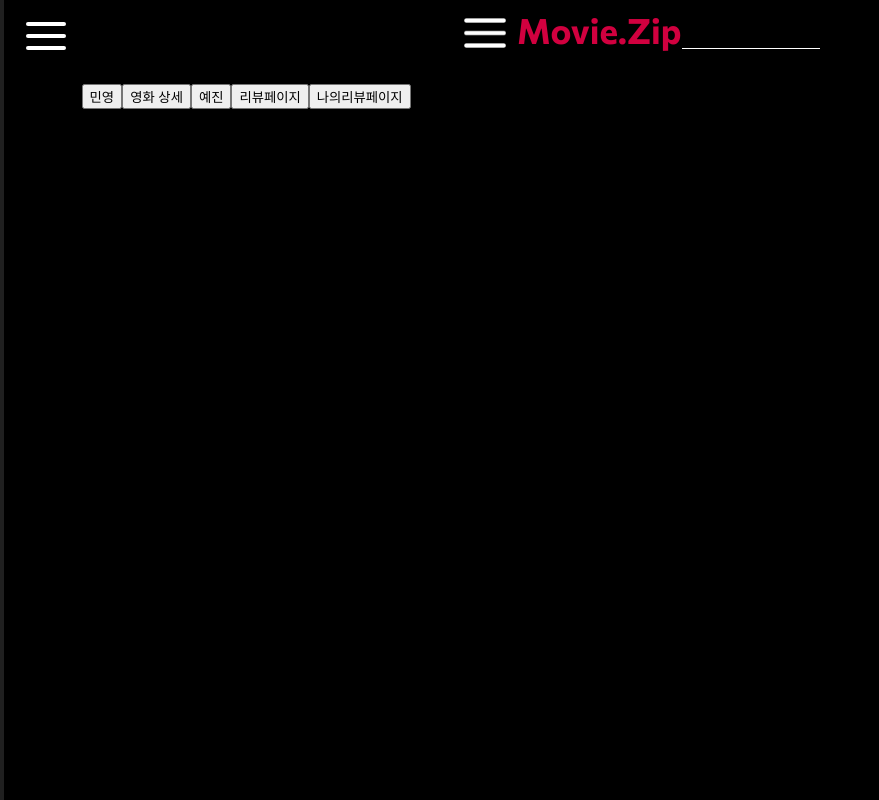
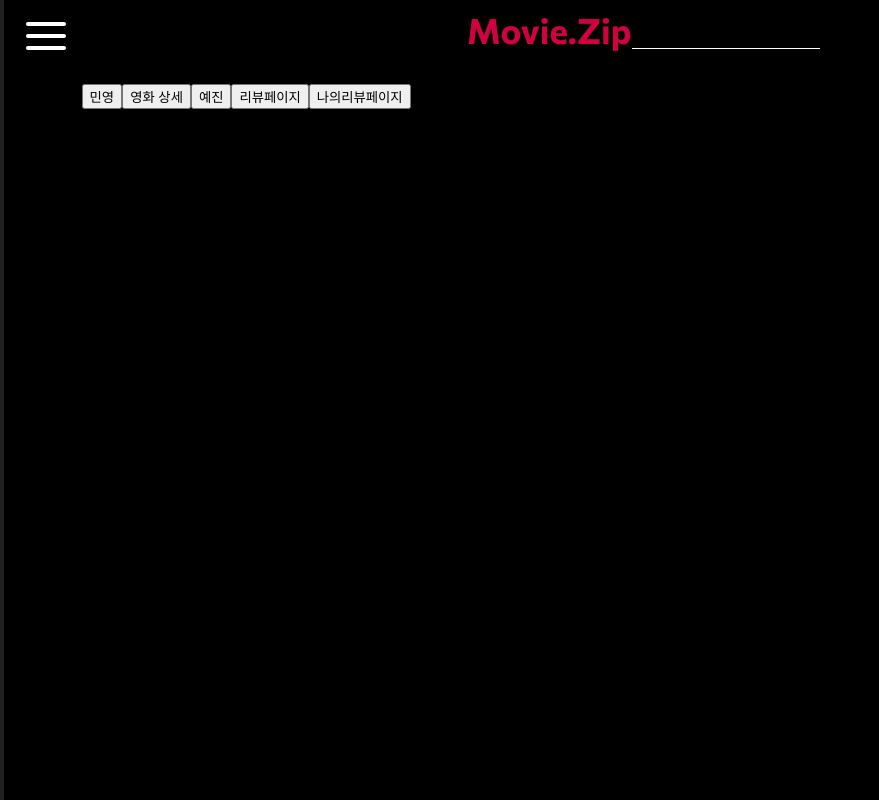
Before and after one commit to Munhak-Zip/Munhak.Zip_Front, a React (Create React App) app: page / in a window 1280 px wide. Shown: the whole page, without its empty margins (0-879 px from the left). Built offline with nearby package versions, Linux system fonts and the light colour scheme.

Commit message:
[feat/#28] 헤더 햄버거바

```diff
--- a/src/components/common/header.js
+++ b/src/components/common/header.js
@@ -46,9 +46,8 @@ const Header=(props) =>{
             <div className= "mobile">
                 <div className="all">
                     <Sidebar>
-
-                    </Sidebar>
-                    <img src={menu} width={50} height={50} className="img-header" onClick={toggleSidebar}/>
+                    </Sidebar> {/* 이걸 주석처리해도 됨  위 아래 둘 중 하나...*/}
+                    {/* <img src={menu} width={50} height={50} className="img-header" onClick={toggleSidebar}/>  */}
                     <div className="title_style" onClick={goToMain}>
                         Movie.Zip
                     </div>
```
